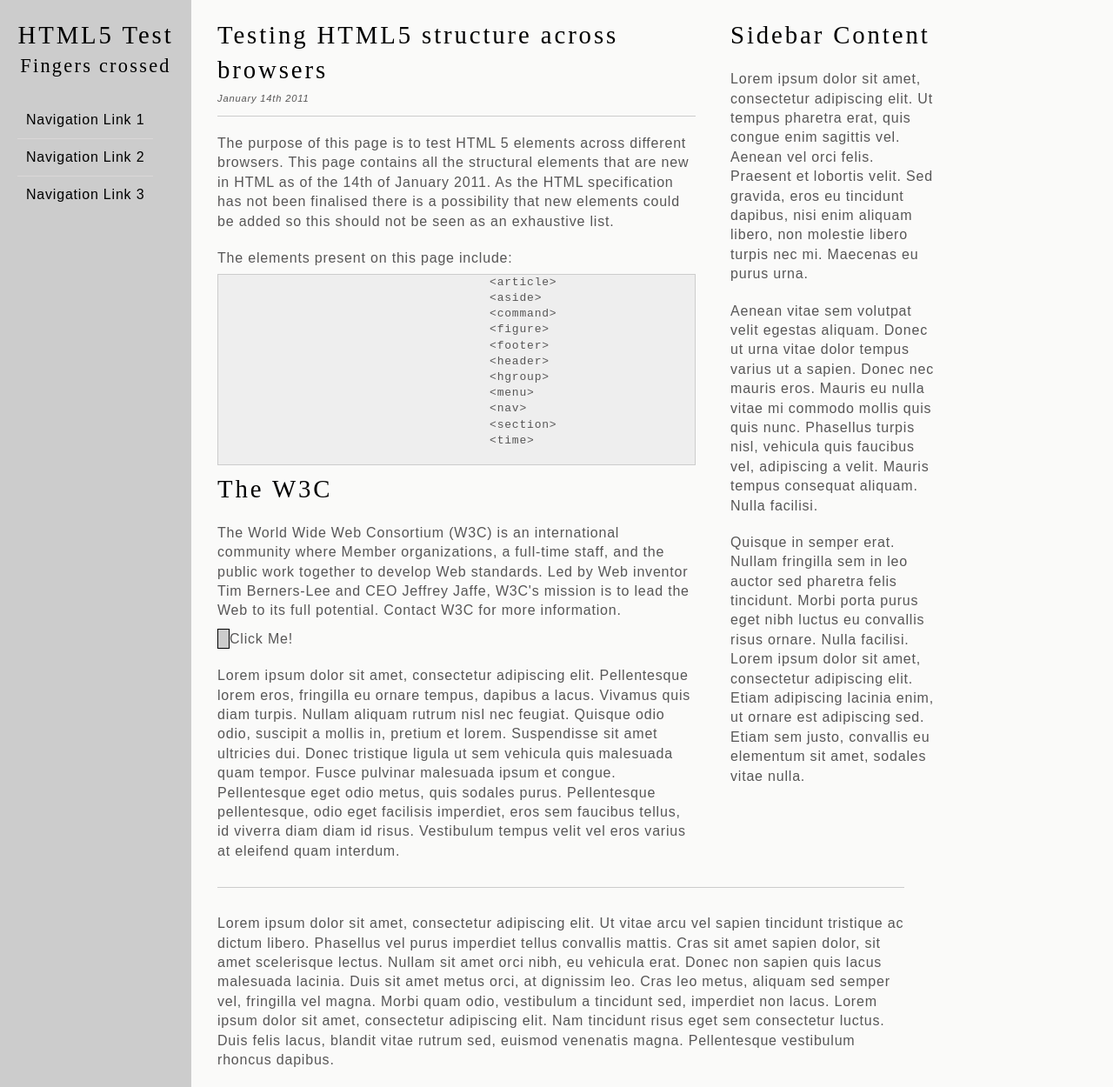
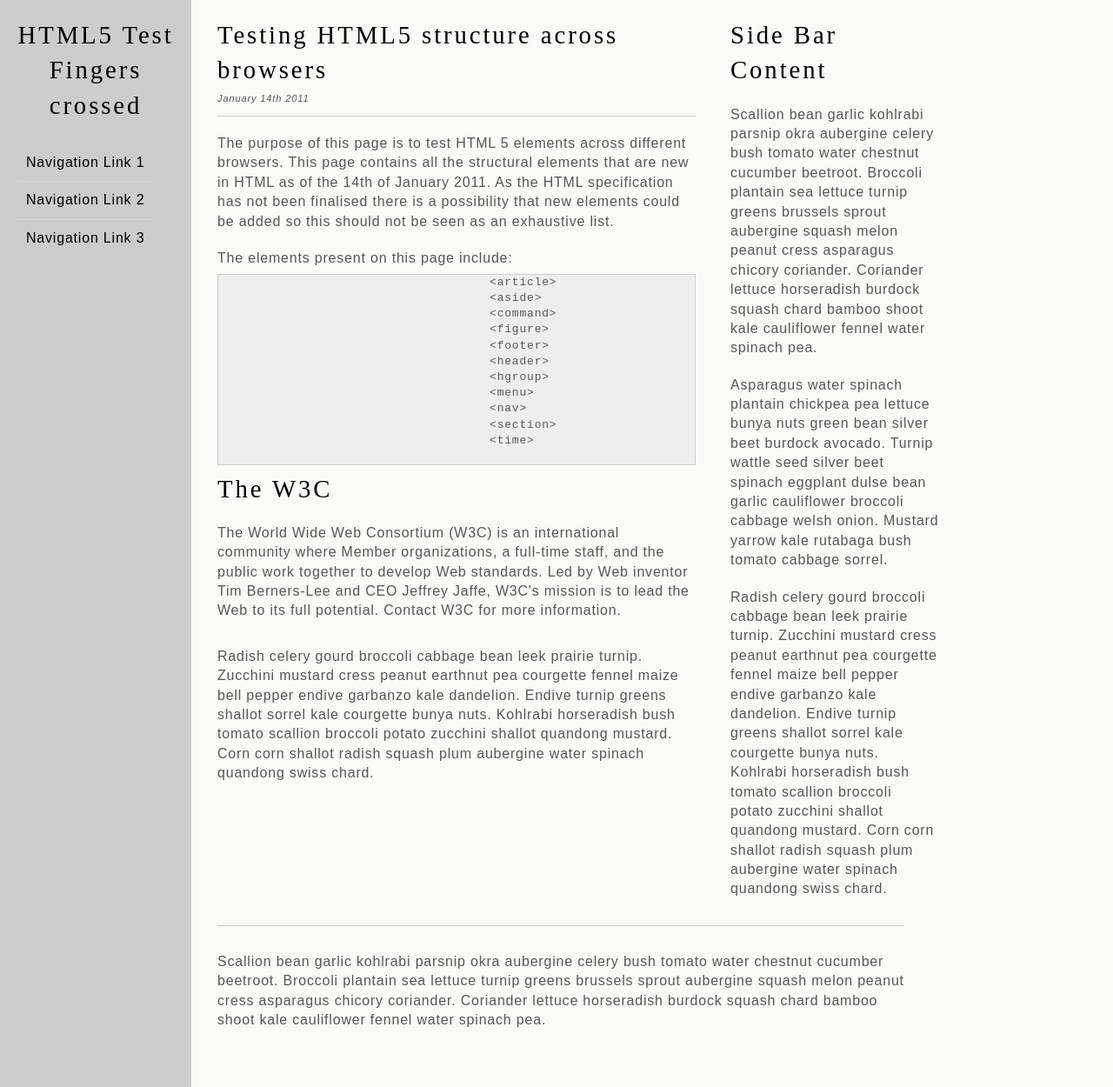
Before and after one commit to waynemoir/waynemoir.com, a Jekyll site: the page demos/html5-elements/html5.html, which Jekyll copies as it is, in a window 1280 px wide and 1250 px high. Shown: the whole window at 87% size. Built offline with Jekyll 4.4.1, drawn with Linux system fonts in a browser that asks for light colours; Markdown is read by kramdown in place of the engine named in the settings.

Commit message:
Switched out lorem ipsum for simpler spell checking

```diff
--- a/demos/html5-elements/html5.html
+++ b/demos/html5-elements/html5.html
@@ -116,7 +116,7 @@
 				}
 				dd {
 					margin: 0.5em 0 0;
-					padding-left: 0 0 0 1.25em;
+					padding: 0 0 0 1.25em;
 				}
 				h1, h2, h3, h4, h5, h6 {
 					color: #000;
@@ -218,10 +218,7 @@
 	</head>
 	<body>
 		<header id="site-header">
-			<hgroup>
-				<h1>HTML5 Test</h1>
-				<h2>Fingers crossed</h2>
-			</hgroup>
+			<h1>HTML5 Test <small>Fingers crossed</small></h1>
 			<nav>
 				<ul>
 					<li><a href="#">Navigation Link 1</a></li>
@@ -257,22 +254,19 @@
 					<h1>The W3C</h1>
 					<p>The World Wide Web Consortium (W3C) is an international community where Member organizations, a full-time staff, and the public work together to develop Web standards. Led by Web inventor Tim Berners-Lee and CEO Jeffrey Jaffe, W3C's mission is to lead the Web to its full potential. Contact W3C for more information.</p>
 				</figure>
-				<menu>
-					<command onclick="alert('Hello World')">Click Me!</command>
-				</menu>
 			</section>
 			<section id="dummy-content">
-				<p>Lorem ipsum dolor sit amet, consectetur adipiscing elit. Pellentesque lorem eros, fringilla eu ornare tempus, dapibus a lacus. Vivamus quis diam turpis. Nullam aliquam rutrum nisl nec feugiat. Quisque odio odio, suscipit a mollis in, pretium et lorem. Suspendisse sit amet ultricies dui. Donec tristique ligula ut sem vehicula quis malesuada quam tempor. Fusce pulvinar malesuada ipsum et congue. Pellentesque eget odio metus, quis sodales purus. Pellentesque pellentesque, odio eget facilisis imperdiet, eros sem faucibus tellus, id viverra diam diam id risus. Vestibulum tempus velit vel eros varius at eleifend quam interdum.</p>
+				<p>Radish celery gourd broccoli cabbage bean leek prairie turnip. Zucchini mustard cress peanut earthnut pea courgette fennel maize bell pepper endive garbanzo kale dandelion. Endive turnip greens shallot sorrel kale courgette bunya nuts. Kohlrabi horseradish bush tomato scallion broccoli potato zucchini shallot quandong mustard. Corn corn shallot radish squash plum aubergine water spinach quandong swiss chard.</p>
 			</section>
 		</article>
 		<aside>
-			<h1>Sidebar Content</h1>
-			<p>Lorem ipsum dolor sit amet, consectetur adipiscing elit. Ut tempus pharetra erat, quis congue enim sagittis vel. Aenean vel orci felis. Praesent et lobortis velit. Sed gravida, eros eu tincidunt dapibus, nisi enim aliquam libero, non molestie libero turpis nec mi. Maecenas eu purus urna.</p>
-			<p>Aenean vitae sem volutpat velit egestas aliquam. Donec ut urna vitae dolor tempus varius ut a sapien. Donec nec mauris eros. Mauris eu nulla vitae mi commodo mollis quis quis nunc. Phasellus turpis nisl, vehicula quis faucibus vel, adipiscing a velit. Mauris tempus consequat aliquam. Nulla facilisi.</p>
-			<p>Quisque in semper erat. Nullam fringilla sem in leo auctor sed pharetra felis tincidunt. Morbi porta purus eget nibh luctus eu convallis risus ornare. Nulla facilisi. Lorem ipsum dolor sit amet, consectetur adipiscing elit. Etiam adipiscing lacinia enim, ut ornare est adipiscing sed. Etiam sem justo, convallis eu elementum sit amet, sodales vitae nulla.</p>
+			<h1>Side Bar Content</h1>
+			<p>Scallion bean garlic kohlrabi parsnip okra aubergine celery bush tomato water chestnut cucumber beetroot. Broccoli plantain sea lettuce turnip greens brussels sprout aubergine squash melon peanut cress asparagus chicory coriander. Coriander lettuce horseradish burdock squash chard bamboo shoot kale cauliflower fennel water spinach pea.</p>
+			<p>Asparagus water spinach plantain chickpea pea lettuce bunya nuts green bean silver beet burdock avocado. Turnip wattle seed silver beet spinach eggplant dulse bean garlic cauliflower broccoli cabbage welsh onion. Mustard yarrow kale rutabaga bush tomato cabbage sorrel.</p>
+			<p>Radish celery gourd broccoli cabbage bean leek prairie turnip. Zucchini mustard cress peanut earthnut pea courgette fennel maize bell pepper endive garbanzo kale dandelion. Endive turnip greens shallot sorrel kale courgette bunya nuts. Kohlrabi horseradish bush tomato scallion broccoli potato zucchini shallot quandong mustard. Corn corn shallot radish squash plum aubergine water spinach quandong swiss chard.</p>
 		</aside>
 		<footer>
-			<p>Lorem ipsum dolor sit amet, consectetur adipiscing elit. Ut vitae arcu vel sapien tincidunt tristique ac dictum libero. Phasellus vel purus imperdiet tellus convallis mattis. Cras sit amet sapien dolor, sit amet scelerisque lectus. Nullam sit amet orci nibh, eu vehicula erat. Donec non sapien quis lacus malesuada lacinia. Duis sit amet metus orci, at dignissim leo. Cras leo metus, aliquam sed semper vel, fringilla vel magna. Morbi quam odio, vestibulum a tincidunt sed, imperdiet non lacus. Lorem ipsum dolor sit amet, consectetur adipiscing elit. Nam tincidunt risus eget sem consectetur luctus. Duis felis lacus, blandit vitae rutrum sed, euismod venenatis magna. Pellentesque vestibulum rhoncus dapibus.</p>
+			<p>Scallion bean garlic kohlrabi parsnip okra aubergine celery bush tomato water chestnut cucumber beetroot. Broccoli plantain sea lettuce turnip greens brussels sprout aubergine squash melon peanut cress asparagus chicory coriander. Coriander lettuce horseradish burdock squash chard bamboo shoot kale cauliflower fennel water spinach pea.</p>
 		</footer>
 	</body>
 </html>
```
Also changed, not shown: demos/html5-elements/html5iefix.html (+8 -14 lines).
